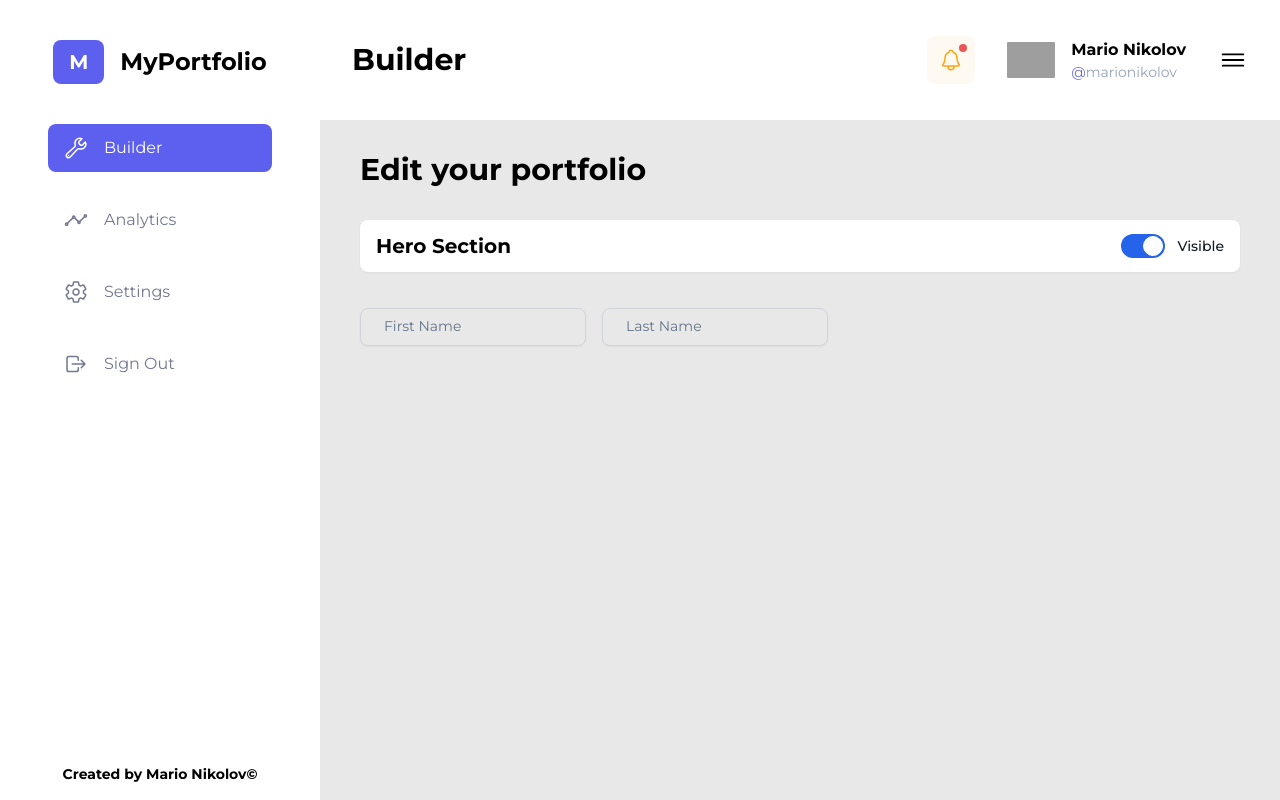
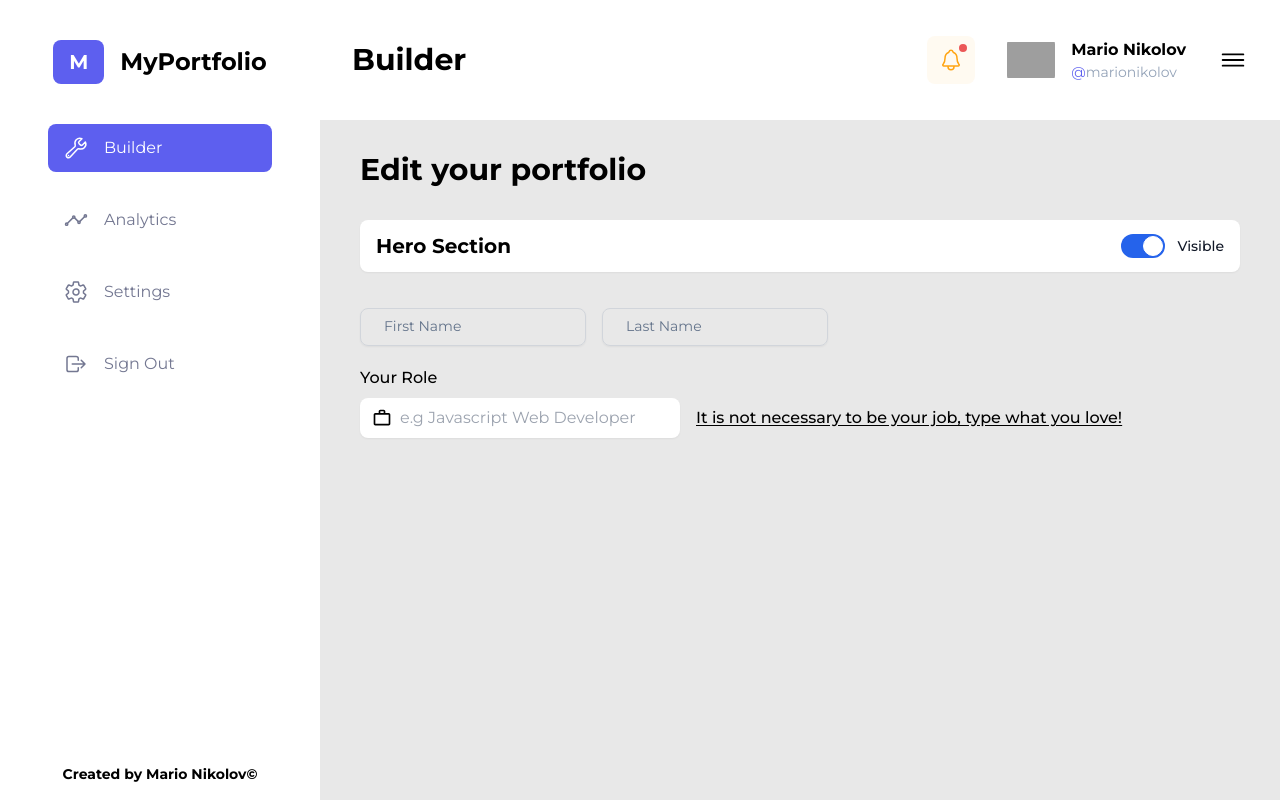
Before and after one commit to marionikolov17/Portfolio-Builder, a React (Vite) app in the folder client/: page / in a window 1280 px wide. Built offline with nearby package versions, Linux system fonts and the light colour scheme; grey boxes are pictures that could not be loaded.

Commit message:
Refactor hero section of standart theme

```diff
--- a/client/src/features/themes/standart/components/HeroSectionStandart.jsx
+++ b/client/src/features/themes/standart/components/HeroSectionStandart.jsx
@@ -1,5 +1,68 @@
+import { MdOutlineWorkOutline } from "react-icons/md";
+
 export default function HeroSectionStandart() {
-    return (
-        <></>
-    )
+  return (
+    <>
+      {/* Hero section */}
+      <div className="w-full flex items-center bg-white rounded-lg mt-8 shadow-sm">
+        <div className="grow flex justify-start px-4 py-3">
+          <h2 className="text-xl font-bold">Hero Section</h2>
+        </div>
+        <div className="grow flex justify-end px-4 py-3">
+          <label className="inline-flex items-center cursor-pointer">
+            <input type="checkbox" value="" className="sr-only peer" checked />
+            <div className="relative w-11 h-6 bg-gray-200 peer-focus:outline-none peer-focus:ring-4 peer-focus:ring-blue-300 rounded-full peer peer-checked:after:translate-x-full rtl:peer-checked:after:-translate-x-full peer-checked:after:border-white after:content-[''] after:absolute after:top-[2px] after:start-[2px] after:bg-white after:border-gray-300 after:border after:rounded-full after:h-5 after:w-5 after:transition-all peer-checked:bg-blue-600"></div>
+            <span className="ms-3 text-sm font-medium text-gray-900">
+              Visible
+            </span>
+          </label>
+        </div>
+      </div>
+      {/* First and Last names */}
+      <div className="mt-8 max-h-max flex flex-wrap">
+        <div className="relative py-1 me-4">
+          <input
+            type="text"
+            id="firstName"
+            className="peer placeholder:text-transparent outline-none block bg-transparent border-gray-300 shadow-sm rounded-lg py-1.5 px-4 border focus:ring-1 focus:ring-primaryBlue transition duration-300"
+            placeholder="First"
+          />
+          <label htmlFor="firstName" className="floating-label">
+            First Name
+          </label>
+        </div>
+        <div className="relative py-1 me-4">
+          <input
+            type="text"
+            id="lastName"
+            className="peer placeholder:text-transparent outline-none block bg-transparent border-gray-300 shadow-sm rounded-lg py-1.5 px-4 border focus:ring-1 focus:ring-primaryBlue transition duration-300"
+            placeholder="First"
+          />
+          <label htmlFor="lastName" className="floating-label">
+            Last Name
+          </label>
+        </div>
+      </div>
+      {/* Role */}
+      <div className="mt-4">
+        <label htmlFor="" className="font-medium">
+          Your Role
+        </label>
+        <div className="relative flex items-center flex-wrap mt-2">
+          <div className="absolute top-0 h-full flex items-center">
+            <MdOutlineWorkOutline className="text-xl ms-3" />
+          </div>
+          <input
+            type="text"
+            placeholder="e.g Javascript Web Developer"
+            className="w-80 py-2 ps-10 pe-2 rounded-lg shadow-sm outline-none"
+          />
+          <p className="text-base ms-4 underline underline-offset-2 font-medium">
+            It is not necessary to be your job, type what you love!
+          </p>
+        </div>
+      </div>
+      {/* Tech Stack */}
+    </>
+  );
 }
--- a/client/src/themes/standart/StandartTheme.jsx
+++ b/client/src/themes/standart/StandartTheme.jsx
@@ -1,46 +1,11 @@
+import HeroSectionStandart from "../../features/themes/standart/components/HeroSectionStandart";
+
 export default function StandartTheme() {
   return (
     <>
-      <div className="w-full min-h-full px-10 overflow-x-hidden overflow-y-scroll no-scrollbar">
+      <div className="w-full min-h-full px-10 pb-2 overflow-x-hidden overflow-y-scroll no-scrollbar">
         <h1 className="mt-8 text-3xl font-bold">Edit your portfolio</h1>
-        {/* Hero section */}
-        <div className="w-full flex items-center bg-white rounded-lg mt-8 shadow-sm">
-          <div className="grow flex justify-start px-4 py-3">
-            <h2 className="text-xl font-bold">Hero Section</h2>
-          </div>
-          <div className="grow flex justify-end px-4 py-3">
-            <label className="inline-flex items-center cursor-pointer">
-              <input
-                type="checkbox"
-                value=""
-                className="sr-only peer"
-                checked
-              />
-              <div className="relative w-11 h-6 bg-gray-200 peer-focus:outline-none peer-focus:ring-4 peer-focus:ring-blue-300 rounded-full peer peer-checked:after:translate-x-full rtl:peer-checked:after:-translate-x-full peer-checked:after:border-white after:content-[''] after:absolute after:top-[2px] after:start-[2px] after:bg-white after:border-gray-300 after:border after:rounded-full after:h-5 after:w-5 after:transition-all peer-checked:bg-blue-600"></div>
-              <span className="ms-3 text-sm font-medium text-gray-900">
-                Visible
-              </span>
-            </label>
-          </div>
-        </div>
-        <div className="mt-8 max-h-max flex flex-wrap">
-          <div className="relative py-1 me-4">
-            <input type="text" id="firstName" className="peer placeholder:text-transparent outline-none block bg-transparent border-gray-300 shadow-sm rounded-lg py-1.5 px-4 border focus:ring-1 focus:ring-primaryBlue transition duration-300" placeholder="First"/>
-            <label
-                htmlFor="firstName"
-                className="floating-label">
-                    First Name
-            </label>
-          </div>
-          <div className="relative py-1 me-4">
-            <input type="text" id="lastName" className="peer placeholder:text-transparent outline-none block bg-transparent border-gray-300 shadow-sm rounded-lg py-1.5 px-4 border focus:ring-1 focus:ring-primaryBlue transition duration-300" placeholder="First"/>
-            <label
-                htmlFor="lastName"
-                className="floating-label">
-                    Last Name
-            </label>
-          </div>
-        </div>
+        <HeroSectionStandart />
       </div>
     </>
   );
```
